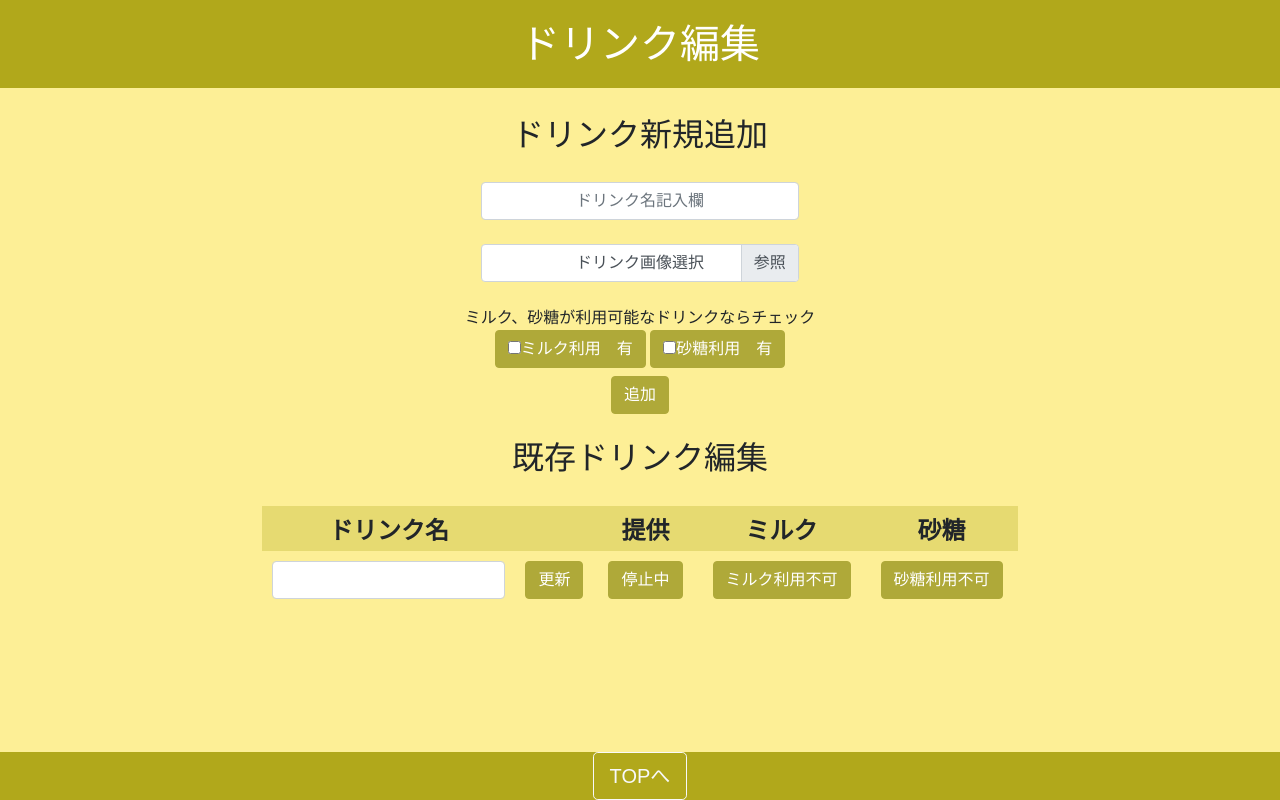
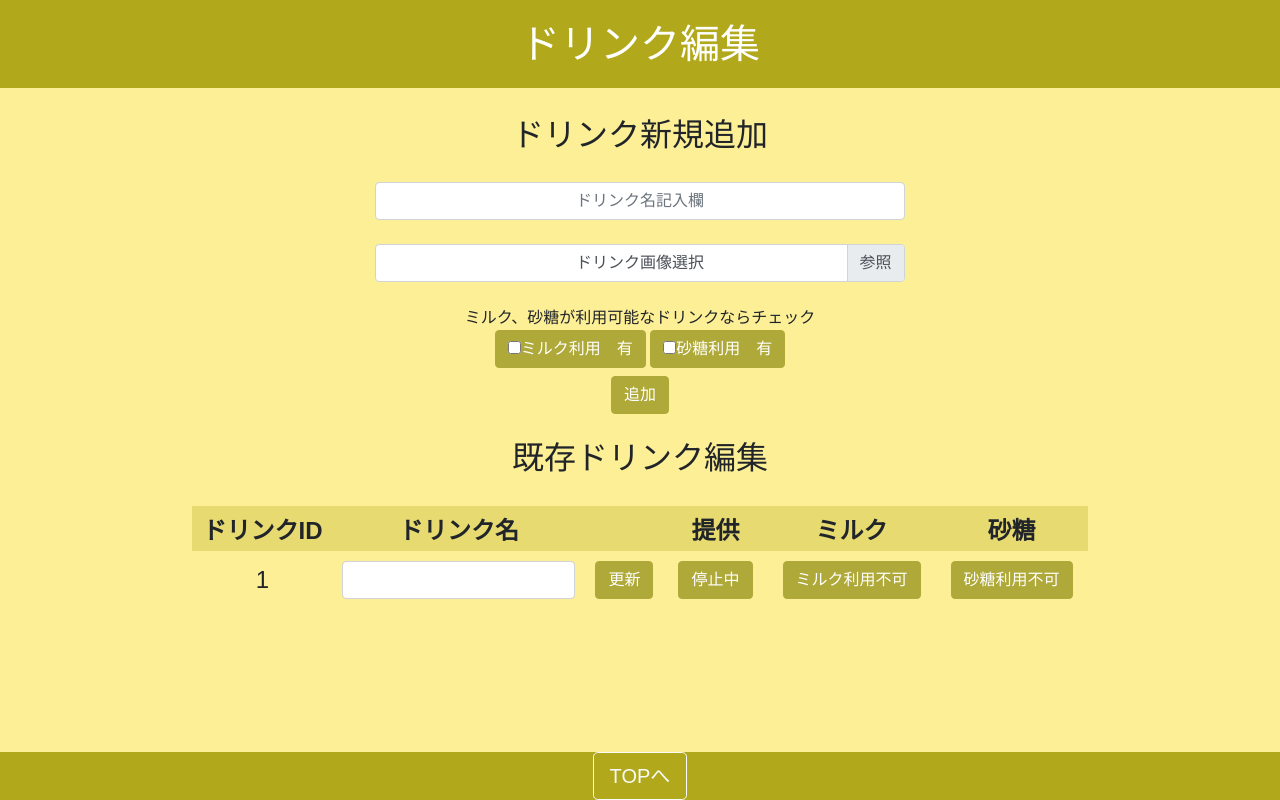
Before and after one commit to tkkundesu/ordersystem, a PHP site: page /owner_drink.php in a window 1280 px wide. Run offline with PHP 8.4, Linux system fonts and the light colour scheme; tables that the repository leaves empty or names only in its code hold one stand-in row (values such as "Sample post"); data that the repository does not hold is empty.

Commit message:
Update owner_drink.php

```diff
--- a/owner_drink.php
+++ b/owner_drink.php
@@ -1,4 +1,4 @@
-<link rel="stylesheet" href="css/owner.css">
+<link rel="stylesheet" href="../css/owner.css">
 <?php
 require "Drink.php";
 require "config.php";
@@ -48,11 +48,11 @@ header("Location:owner_drink.php");
 
         <form action="" method="post" enctype="multipart/form-data">
           <input type="hidden" name="insert" value="insert">
-          <input class="form-control col-sm-3 owner_form" type="text" name="new_product" placeholder="ドリンク名記入欄">
+          <input class="form-control col-sm-5 owner_form" type="text" name="new_product" placeholder="ドリンク名記入欄">
           <br>
           <div class="custom-file">
           <input type="file" class="custom-file-input" id="customFile" lang="ja" name="image">
-          <label class="custom-file-label col-sm-3 owner_form" for="customFile">ドリンク画像選択</label>
+          <label class="custom-file-label col-sm-5 owner_form" for="customFile">ドリンク画像選択</label>
           </div>
           <br>
           <br>
@@ -73,6 +73,7 @@ header("Location:owner_drink.php");
     <h2>既存ドリンク編集</h2>
       <table class="owner_table">
         <tr>
+          <th>ドリンクID</th>
           <th>ドリンク名</th>
           <th></th>
           <th>提供</th>
@@ -81,6 +82,7 @@ header("Location:owner_drink.php");
         </tr>
       <?php foreach ($sql as $row) :?>
         <tr>
+          <td><?php echo $row->id; ?></td>
           <td><form action="" method="post" >
             <input class="form-control" type="text" name="product_name" value="<?php echo $row->productName; ?>">
             <input type="hidden" name="command" value="update">
```
